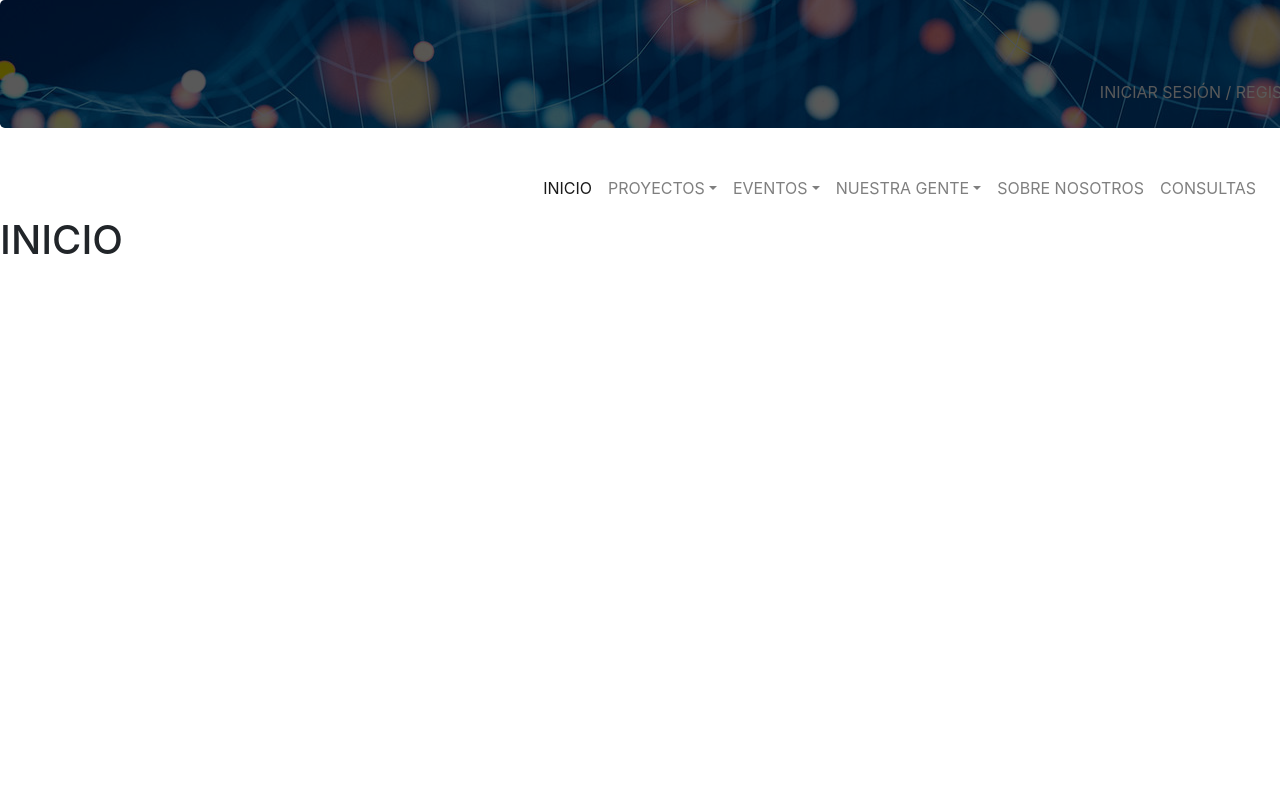
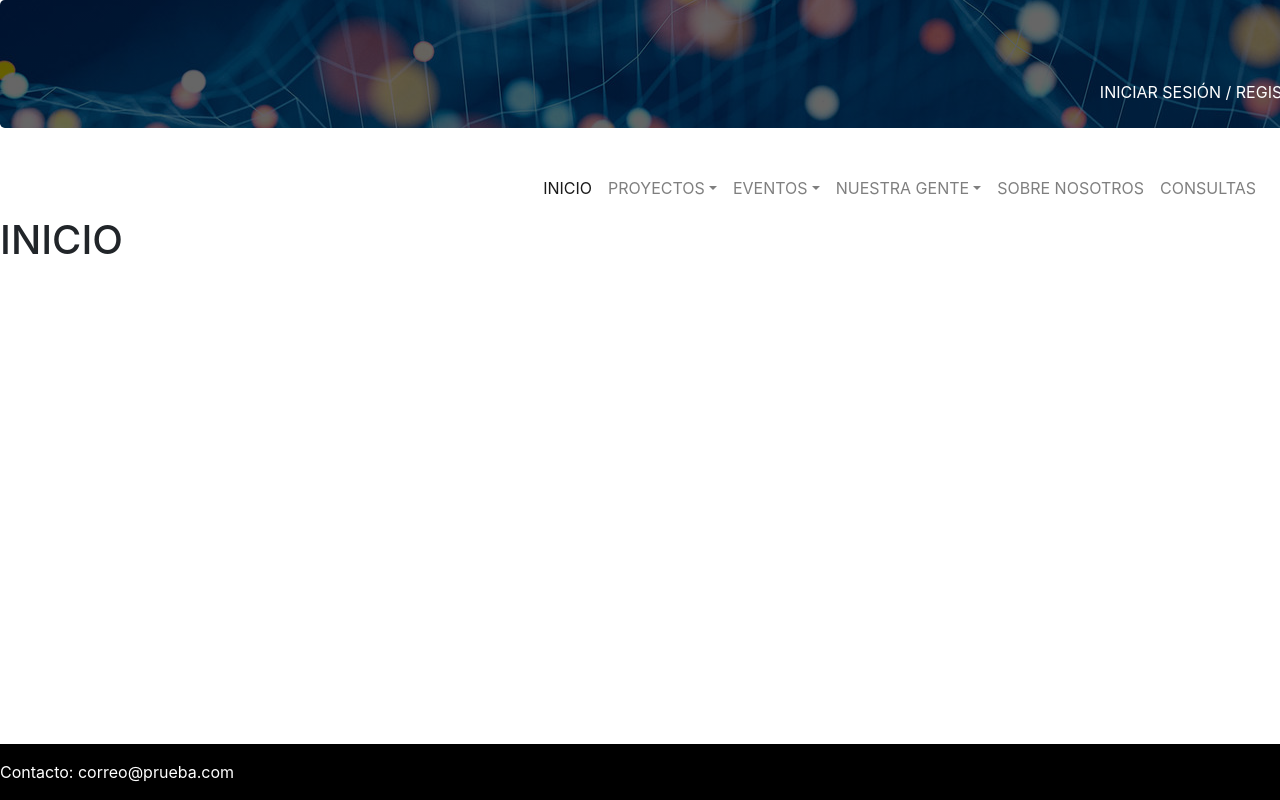
Before and after one commit to ProyectoIntegrador2018/hub-datos, a React (Create React App) app: page / in a window 1280 px wide. Shown: the top 800 px of the page. Built offline with nearby package versions, Linux system fonts and the light colour scheme.

Commit message:
Diseño de Footer y cambio en diseño del menu

```diff
--- a/src/App.css
+++ b/src/App.css
@@ -7,13 +7,20 @@
   pointer-events: none;
 }
 .darkened-image {
-  filter: brightness(35%);
-  background-image: url('assets/headerBackground.jpg');
+  /*filter: brightness(100%);
+  background-image: url('assets/headerBackground.jpg'); */
+  background-image: linear-gradient(to bottom, rgba(0,0,0,0.6) 0%,rgba(0,0,0,0.6) 100%), url('assets/headerBackground.jpg');
   height: 100px;
   width: 1400px;
 }
 .nav-link{
   color:white;
+}
+footer{
+  background-color:black;
+}
+.header-link{
+  color:rgb(255, 255, 255);
 }
 .bg-cover {
   background-attachment: static;
--- a/src/App.js
+++ b/src/App.js
@@ -2,6 +2,7 @@ import React from "react";
 import "./App.css";
 import Navigation from "./components/Navigation";
 import Header from "./components/Header";
+import Footer from "./components/Footer";
 import Proyectos from "./Proyectos";
 import Eventos from "./Eventos";
 import Inicio from "./Inicio";
@@ -27,6 +28,7 @@ function App() {
         <Route path="/Consultas" component={Consultas} />
         <Route path="/IniciarSesion" component={IniciarSesion} />
       </Switch>
+      <Footer/>
     </Router>
   );
 }
--- /dev/null
+++ b/src/components/Footer.js
@@ -0,0 +1,16 @@
+import React from "react";
+import "../App.css";
+
+
+function Footer() {
+  return (
+    <footer class="page-footer font-small fixed-bottom text-white">
+
+  <div class="footer-copyright text-center py-3 float-left">Contacto: correo@prueba.com
+
+  </div>
+
+</footer>
+  );
+}
+export default Footer;
--- a/src/components/Header.js
+++ b/src/components/Header.js
@@ -20,7 +20,7 @@ function Header() {
       <div className="collapse navbar-collapse" id="navbarNavDropdown">
         <ul class="navbar-nav ml-auto ">
           <li className="nav-item">
-            <a className="nav-link" href="/IniciarSesion">
+            <a className="nav-link header-link" href="/IniciarSesion">
               INICIAR SESIÓN / REGISTRARSE
             </a>
           </li>
--- a/src/components/Navigation.js
+++ b/src/components/Navigation.js
@@ -1,5 +1,4 @@
 import React from "react";
-import ReactDOM from 'react-dom';
 import "../App.css";
 import "bootstrap/dist/css/bootstrap.min.css";
 
```
